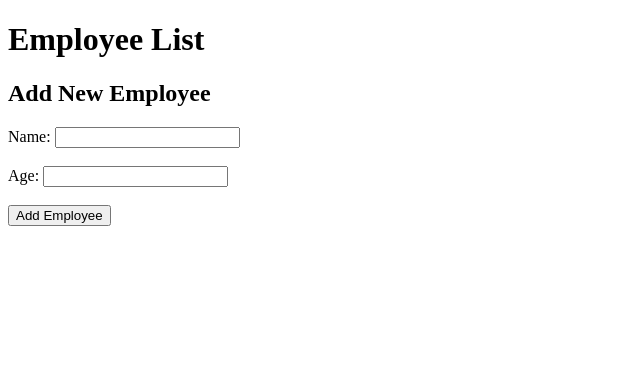
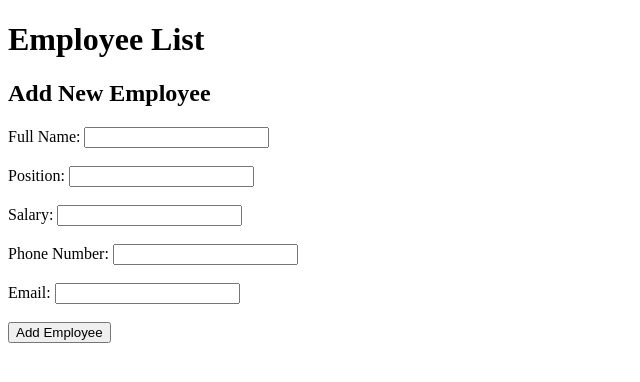
Before and after one commit to ostrrovska/ski_resort, a Flask app: page / in a window 1280 px wide. Shown: the top 382 px of the page, without its empty margins (0-640 px from the left). Run offline with Flask 3, Linux system fonts and the light colour scheme.

Commit message:
Add required fields for full Employee table

```diff
--- a/controllers/employee_controller.py
+++ b/controllers/employee_controller.py
@@ -12,24 +12,35 @@ def list_employees():
 
 @employee_controller.route('/add', methods = ['POST'])
 def add():
-    employee_service.add(request.form['name'], request.form['age'])
+    full_name = request.form['full_name']
+    position = request.form['position']
+    salary = int(request.form['salary'])
+    phone_number = request.form['phone_number']
+    email = request.form['email']
+    employee_service.add(full_name, position, salary, phone_number, email)
     return redirect(url_for('employee.list_employees'))
 
-@employee_controller.route('/edit/<string:name>', methods = ['GET'])
-def edit_employee(name):
-    employee = employee_service.get_by_name(name)
+@employee_controller.route('/edit/<int:id>', methods = ['GET'])
+def edit_employee(id):
+    employee = employee_service.get_by_id(id)
     if not employee:
         return redirect(url_for('employee.list_employees'))
     return render_template('employee_edit.html', employee = employee)
 
-@employee_controller.route('/update/<string:name>', methods = ['POST'])
-def update(name):
-    age = request.form['age']
-    if age:
-        employee_service.update(name, age)
+@employee_controller.route('/update/<int:id>', methods = ['POST'])
+def update(id):
+    full_name = request.form['full_name']
+    position = request.form['position']
+    salary = int(request.form['salary'])
+    phone_number = request.form['phone_number']
+    email = request.form['email']
+
+    if full_name and position and salary and phone_number and email:
+        employee_service.update(id, full_name, position, salary, phone_number, email)
+
     return redirect(url_for('employee.list_employees'))
 
-@employee_controller.route('/delete/<string:name>', methods = ['POST'])
-def delete(name):
-    employee_service.delete(name)
+@employee_controller.route('/delete/<int:id>', methods = ['POST'])
+def delete(id):
+    employee_service.delete(id)
     return redirect(url_for('employee.list_employees'))
--- a/services/employee_service.py
+++ b/services/employee_service.py
@@ -7,28 +7,32 @@ class EmployeeService:
         return Employee.query.all()
 
     @staticmethod
-    def get_by_name(name):
-        return Employee.query.get(name)
+    def get_by_id(id):
+        return Employee.query.get(id)
 
     @staticmethod
-    def add(name, age):
-        new_employee = Employee(name, age)
+    def add(full_name, position, salary, phone_number, email):
+        new_employee = Employee(full_name, position, salary, phone_number, email)
         db.session.add(new_employee)
         db.session.commit()
         return new_employee
 
     @staticmethod
-    def update(name, age):
-        employee = EmployeeService.get_by_name(name)
+    def update(id, full_name, position, salary, phone_number, email):
+        employee = EmployeeService.get_by_id(id)
         if employee:
-            employee.age = age
+            employee.full_name = full_name
+            employee.position = position
+            employee.salary = salary
+            employee.phone_number = phone_number
+            employee.email = email
             db.session.commit()
             return True
         return False
 
     @staticmethod
-    def delete(name):
-        employee = EmployeeService.get_by_name(name)
+    def delete(id):
+        employee = EmployeeService.get_by_id(id)
         if employee:
             db.session.delete(employee)
             db.session.commit()
--- a/templates/employees.html
+++ b/templates/employees.html
@@ -10,10 +10,14 @@
         <ul>
             {% for employee in employees %}
                 <li>
-                    <strong>{{ employee.name }}</strong>: {{ employee.age }}
-                    <a href="{{ url_for('employee.edit_employee', name=employee.name) }}">Edit</a>
+                    <strong>{{ employee.id }}</strong>: {{ employee.full_name }}
+                    <strong>Position: </strong> {{ employee.position }}
+                    <strong>Salary: </strong> {{ employee.salary }}
+                    <strong>Phone number: </strong> {{ employee.phone_number }}
+                    <strong>Email: </strong> {{ employee.email }}
+                    <a href="{{ url_for('employee.edit_employee', id=employee.id) }}">Edit</a>
 
-                    <form action="{{ url_for('employee.delete', name=employee.name) }}" method="POST" style="display: inline;">
+                    <form action="{{ url_for('employee.delete', id=employee.id) }}" method="POST" style="display: inline;">
                     <button type="submit">Delete</button>
                     </form>
                 </li>
@@ -22,11 +26,20 @@
 
         <h2>Add New Employee</h2>
         <form action="{{ url_for('employee.add') }}" method="POST">
-            <label for="name">Name:</label>
-            <input type="text" id="name" name="name" required><br><br>
+            <label for="full_name">Full Name:</label>
+            <input type="text" id="full_name" name="full_name" required><br><br>
 
-            <label for="age">Age:</label>
-            <input type="number" id="age" name="age" required><br><br>
+            <label for="position">Position:</label>
+            <input type="text" id="position" name="position" required><br><br>
+
+            <label for="salary">Salary:</label>
+            <input type="number" id="salary" name="salary" required><br><br>
+
+            <label for="phone_number">Phone Number:</label>
+            <input type="text" id="phone_number" name="phone_number" required><br><br>
+
+            <label for="email">Email:</label>
+            <input type="text" id="email" name="email" required><br><br>
 
             <button type="submit">Add Employee</button>
         </form>
```
Also changed, not shown: models/employee.py (+12 -5 lines), templates/employee_edit.html (+15 -3 lines).
